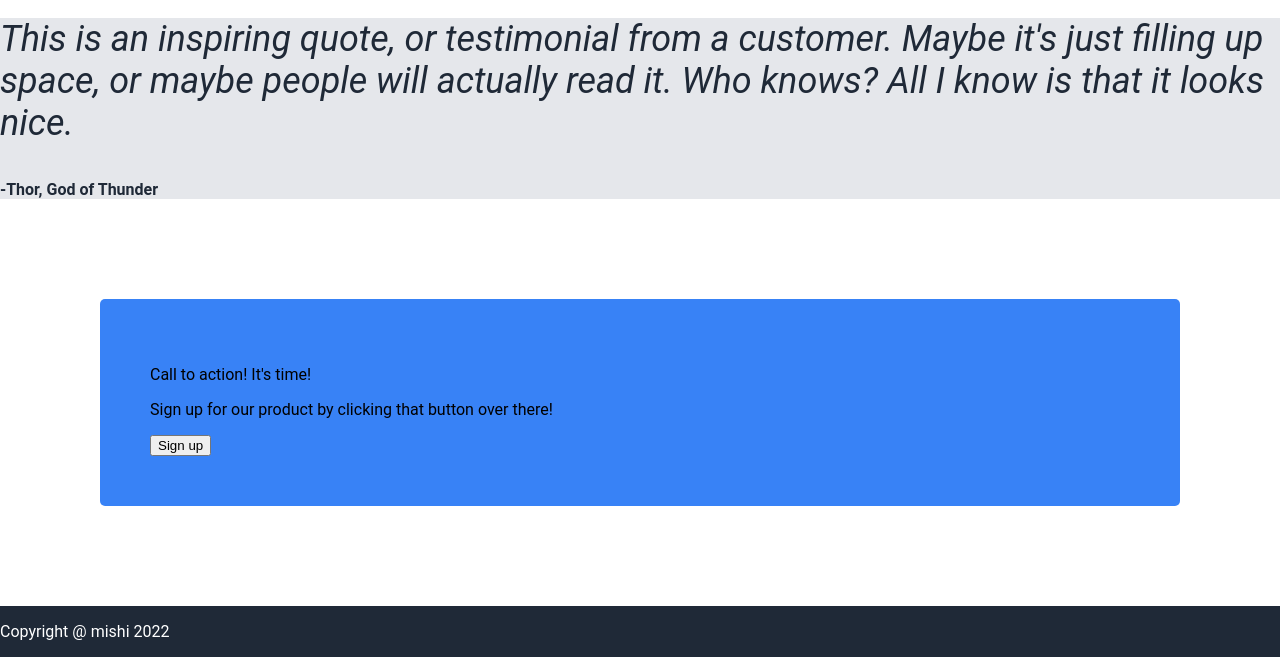
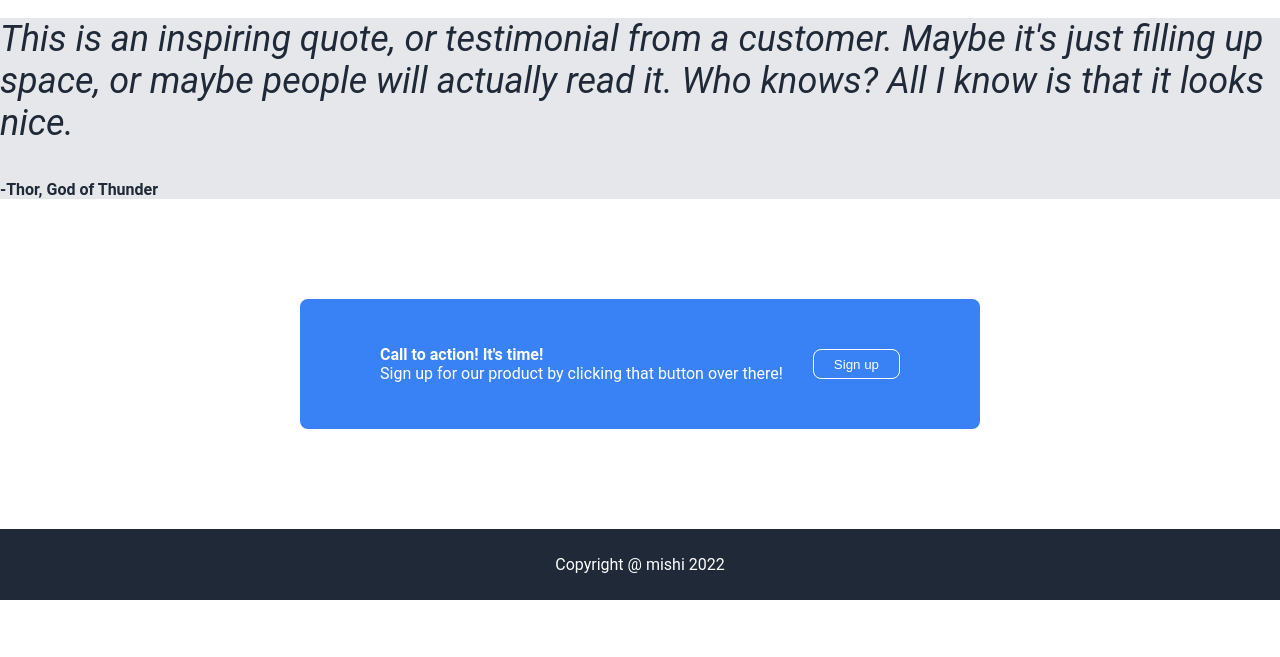
Before and after one commit to arcaneLake/landing, a plain HTML site: page index.html in a window 1280 px wide. Shown: the part 749-1406 px from the top of the page. After the commit the page ends 1349 px from the top, so only its background shows below. Drawn offline with Linux system fonts and the light colour scheme.

Commit message:
Fix up footer and call to action

```diff
--- a/index.html
+++ b/index.html
@@ -35,8 +35,8 @@
         </div>
 
         <div class="call-to-action">
-            <p>Call to action! It's time!</p>
-            <p>Sign up for our product by clicking that button over there!</p>
+            <p><strong>Call to action! It's time!</strong><br>
+            Sign up for our product by clicking that button over there!</p>
             <button>Sign up</button>
         </div>
 
--- a/style.css
+++ b/style.css
@@ -20,14 +20,33 @@ body {
 }
 
 .call-to-action {
-    padding: 50px;
-    margin: 100px;
+    padding: 30px 80px;
+    margin: 100px 300px;
     background-color: #3882F6;
-    border-radius: 5px;
+    color: white;
+    border-radius: 8px;
+    display: flex;
+    justify-content: space-between;
+    align-items: center;
+}
+
+.call-to-action button {
+    background-color: #3882F6;
+    color: white;
+    border: 1px solid white;
+    padding: 10px 20px;
+    height: 30px;
+    display: flex;
+    justify-content: center;
+    align-items: center;
+    border-radius: 8px;
 }
 
 .footer-container {
     background-color: #1F2937;
     color: white;
-    overflow: hidden
+    overflow: hidden;
+    display: flex;
+    justify-content: center;
+    padding: 10px 0;
 }
```
